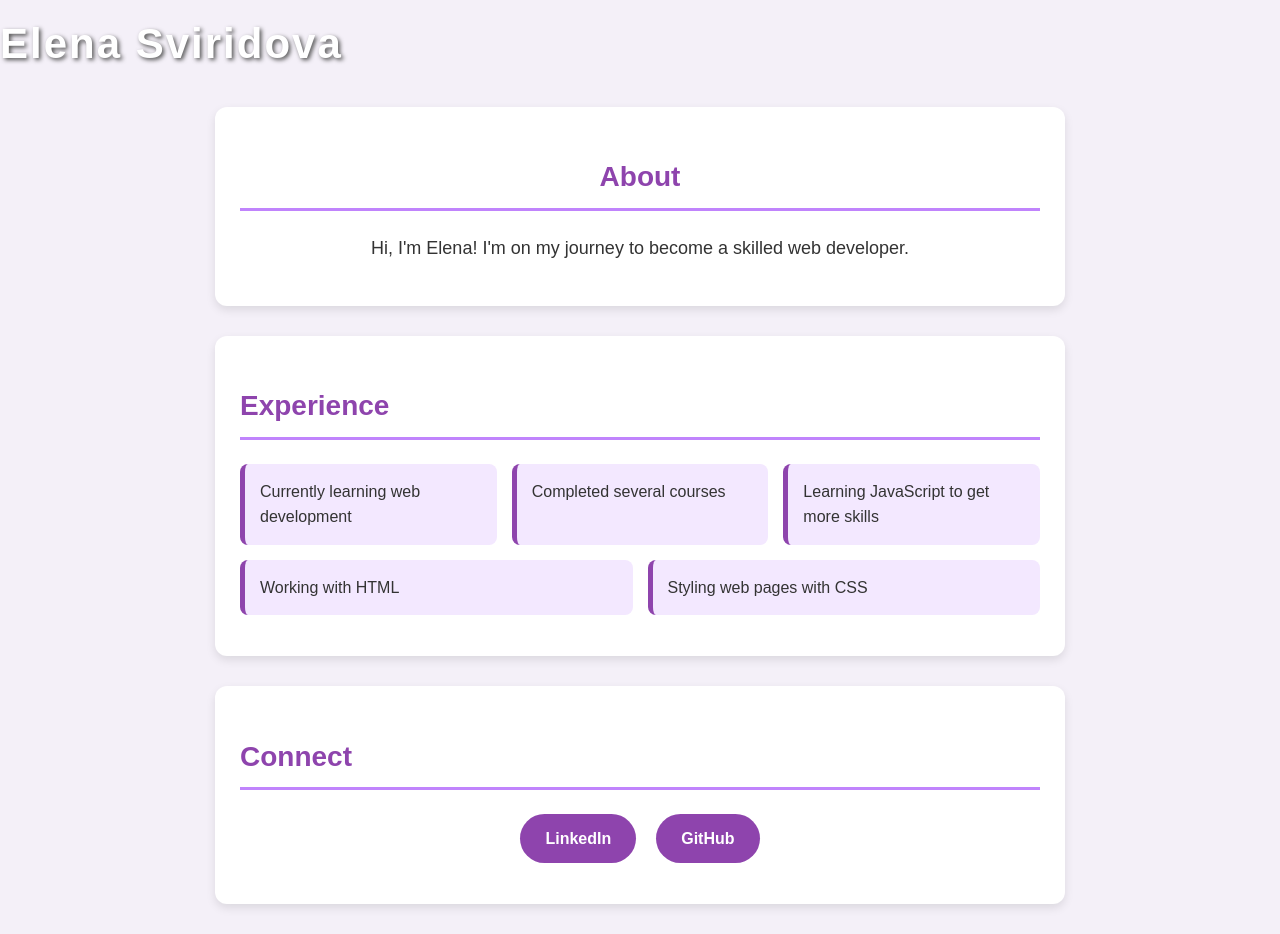
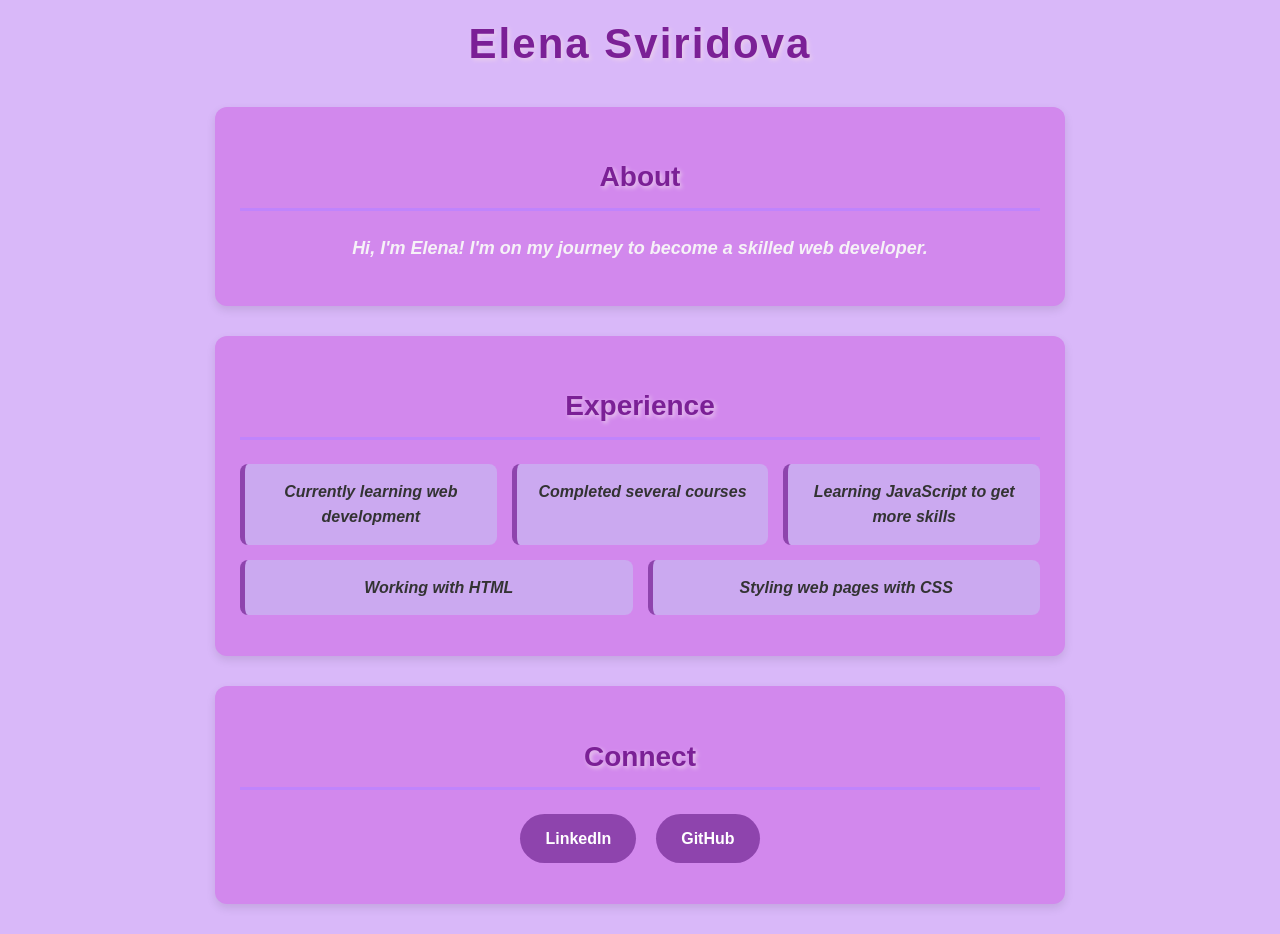
Before and after one commit to ElMurka/Elena-Sviridova-JavaScript-Intro-26.4, a plain HTML site: page index.html in a window 1280 px wide. Drawn offline with Linux system fonts and the light colour scheme.

Commit message:
extra branch pactice

```diff
--- a/css/index.css
+++ b/css/index.css
@@ -3,7 +3,7 @@
 /* General page styling */
 body {
     font-family: Arial, sans-serif;
-    background-color: #f4f0f8;
+    background-color: #d9b8f9;
     color: #333;
     margin: 0;
     padding: 0;
@@ -21,10 +21,11 @@ header {
 h1 {
     font-size: 42px;
     font-weight: bold;
-    color: white;
+    color: rgb(123, 32, 150);
     letter-spacing: 2px;
-    text-shadow: 2px 2px 4px #555;
+    text-shadow: 2px 2px 4px #eaceec;
     margin: 10px 0 20px;
+    text-align: center;
 }
 
 /* Navigation menu */
@@ -42,7 +43,7 @@ nav ul {
     gap: 25px;
     padding: 12px;
     margin: 0;
-    background-color: #6c3483;
+    background-color: #dcaeee;
     border-radius: 8px;
 }
 
@@ -62,7 +63,7 @@ section {
     max-width: 800px;
     margin: 30px auto;
     padding: 25px;
-    background-color: white;
+    background-color: rgb(210, 136, 237);
     border-radius: 12px;
     box-shadow: 0 4px 10px rgba(0, 0, 0, 0.1);
     scroll-margin-top: 20px;
@@ -72,9 +73,11 @@ section {
 h2 {
     font-size: 28px;
     font-weight: 700;
-    color: #8e44ad;
+    color: rgb(123, 32, 150);
+    text-shadow: 2px 2px 4px #eaceec;
     border-bottom: 3px solid #c084fc;
     padding-bottom: 8px;
+     text-align: center;
 }
 
 /* About section */
@@ -84,6 +87,10 @@ h2 {
 
 #About p {
     font-size: 18px;
+    text-align: center;
+    font-style: italic;
+    font-weight: bold;
+    color: #f6f2f7;
 }
 
 /* Experience section - Flexbox */
@@ -93,23 +100,29 @@ h2 {
     display: flex;
     flex-wrap: wrap;
     gap: 15px;
+
 }
 
 #Experience li {
-    background-color: #f3e8ff;
+    background-color: #cba9f0;
     padding: 15px;
     border-left: 5px solid #8e44ad;
     border-radius: 8px;
     flex: 1 1 220px;
-}
+    text-align: center;
+    font-style: italic;
+    font-weight: bold;
+  }
 
 #Experience li strong {
-    color: #6c3483;
+    color: #7b1185;
     font-size: 18px;
+    text-align: center;
 }
 
 #Experience li p {
     margin-bottom: 0;
+
 }
 
 /* Skills and Projects */
```
